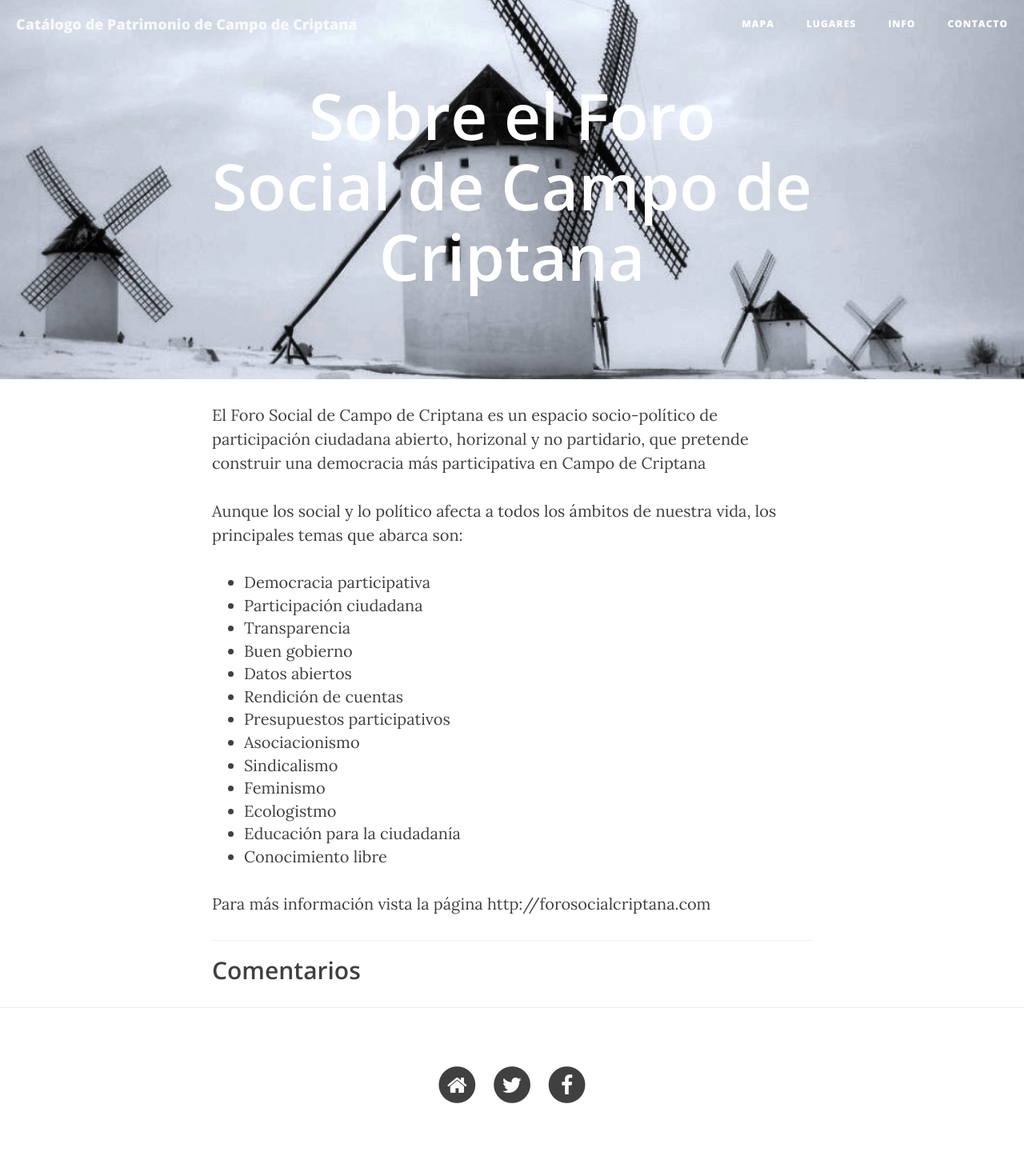
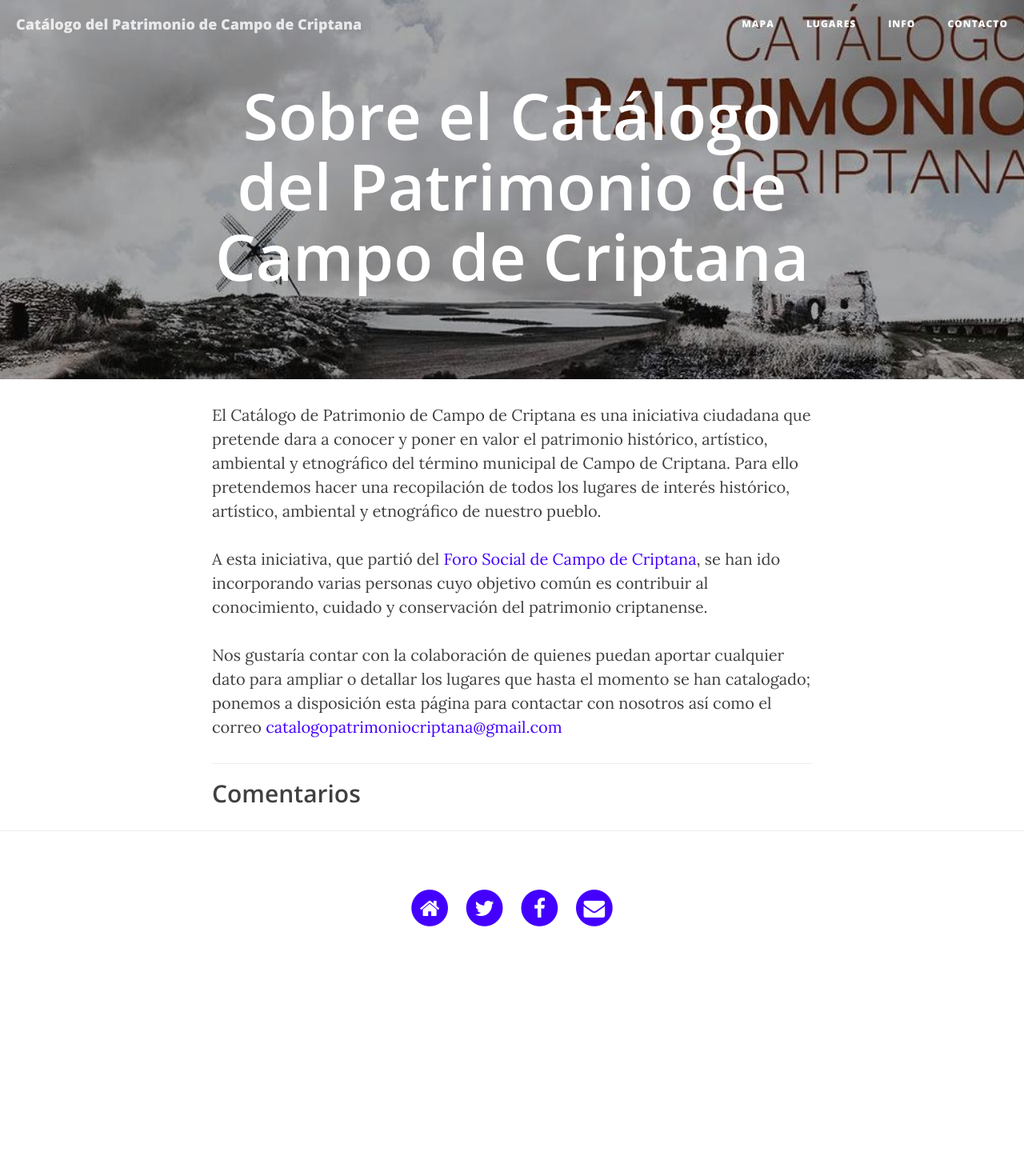
Before and after one commit to patrimoniocriptana/patrimoniocriptana.github.io, a Jekyll site: the page built from info.md, in a window 1280 px wide. Shown: the whole page at 80% size. Built offline with Jekyll 4.4.1, drawn with Linux system fonts in a browser that asks for light colours; nearby versions of some CDN libraries; after the commit the page ends 1233 px from its top, so only the background shows below that.

Commit message:
Actualizados enlaces para la nueva ubicación del sitio.

```diff
--- a/_config.yml
+++ b/_config.yml
@@ -1,14 +1,14 @@
 # Site settings
-title: Catálogo de Patrimonio de Campo de Criptana
+title: Catálogo del Patrimonio de Campo de Criptana
 header-img: img/home-bg.jpg
-email: forosocialcriptana@gmail.com
+email: catalogopatrimoniocriptana@gmail.com
 description: "Lugares de interés histórico, artístico, ambiental y etnográfico de Campo de Criptana"
 baseurl: ""
-url: "http://forosocialcriptana.github.io"
-twitter_username: fscriptana
-facebook_username:  forosocialcriptana
-instagram_username: forosocialcriptana
-discus_shortname: forosocialcriptana
+url: "https://patrimoniocriptana.github.io/"
+twitter_username: patrimocriptana
+facebook_username: 1646242979005609
+discus_shortname: patrimoniocriptana
+email_username: catalogopatrimoniocriptana@gmail.com
 
 # Google Analytics
 # To enable google analytics, uncomment below line with a valid Google Tracking ID
--- a/_includes/comments.html
+++ b/_includes/comments.html
@@ -5,22 +5,19 @@
 <script>
     /**
      *  RECOMMENDED CONFIGURATION VARIABLES: EDIT AND UNCOMMENT THE SECTION BELOW TO INSERT DYNAMIC VALUES FROM YOUR PLATFORM OR CMS.
-     *  LEARN WHY DEFINING THESE VARIABLES IS IMPORTANT: https://disqus.com/admin/universalcode/#configuration-variables
-     */
+     *  LEARN WHY DEFINING THESE VARIABLES IS IMPORTANT: https://disqus.com/admin/universalcode/#configuration-variables*/
     /*
     var disqus_config = function () {
-        this.page.url = PAGE_URL;  // Replace PAGE_URL with your page's canonical URL variable
-        this.page.identifier = PAGE_IDENTIFIER; // Replace PAGE_IDENTIFIER with your page's unique identifier variable
+    this.page.url = PAGE_URL;  // Replace PAGE_URL with your page's canonical URL variable
+    this.page.identifier = PAGE_IDENTIFIER; // Replace PAGE_IDENTIFIER with your page's unique identifier variable
     };
     */
-    (function() {  // DON'T EDIT BELOW THIS LINE
-        var d = document, s = d.createElement('script');
-
-        s.src = '//forosocialcriptana.disqus.com/embed.js';
-
+    (function() { // DON'T EDIT BELOW THIS LINE
+        var d = document,
+            s = d.createElement('script');
+        s.src = '//patrimoniocriptana.disqus.com/embed.js';
         s.setAttribute('data-timestamp', +new Date());
         (d.head || d.body).appendChild(s);
     })();
 </script>
-<noscript>Please enable JavaScript to view the <a href="https://disqus.com/?ref_noscript" rel="nofollow">comments powered by Disqus.</a></noscript>
-{% endif %}
+<noscript>Please enable JavaScript to view the <a href="https://disqus.com/?ref_noscript">comments powered by Disqus.</a></noscript> {% endif %}
--- a/_includes/footer.html
+++ b/_includes/footer.html
@@ -4,14 +4,16 @@
         <div class="row">
             <div class="col-lg-8 col-lg-offset-2 col-md-10 col-md-offset-1">
                 <ul class="list-inline text-center">
+                    {% if site.url %}
                     <li>
-                        <a href="http://forosocialcriptana.com">
+                        <a href="{{ site.url }}">
                             <span class="fa-stack fa-lg">
                                 <i class="fa fa-circle fa-stack-2x"></i>
                                 <i class="fa fa-home fa-stack-1x fa-inverse"></i>
                             </span>
                         </a>
                     </li>
+                    {% endif %}
                     {% if site.twitter_username %}
                     <li>
                         <a href="https://twitter.com/{{ site.twitter_username }}">
@@ -32,9 +34,9 @@
                         </a>
                     </li>
                     {% endif %}
-                    {% if site.email_username %}
+                    {% if site.email %}
                     <li>
-                        <a href="mailto:{{ site.email_username }}">
+                        <a href="mailto:{{ site.email }}">
                             <span class="fa-stack fa-lg">
                                 <i class="fa fa-circle fa-stack-2x"></i>
                                 <i class="fa fa-envelope fa-stack-1x fa-inverse"></i>
@@ -43,7 +45,7 @@
                     </li>
                     {% endif %}
                 </ul>
-                <p class="copyright">Copyright &copy; Foro Social de Campo de Criptana {{ site.time | date: '%Y' }}</p>
+                <p class="copyright">Copyright &copy; Catálogo del Patrimonio de Campo de Criptana {{ site.time | date: '%Y' }}</p>
             </div>
         </div>
     </div>
--- a/info.md
+++ b/info.md
@@ -1,26 +1,12 @@
 ---
 layout: page
-title: "Sobre el Foro Social de Campo de Criptana"
-description: "Por una democracia más participativa"
+title: "Sobre el Catálogo del Patrimonio de Campo de Criptana"
+description: "Conocer y proteger nuestro patrimonio"
 header-img: /img/home-bg.jpg
 ---
 
-El Foro Social de Campo de Criptana es un espacio socio-político de participación ciudadana abierto, horizonal y no partidario, que pretende construir una democracia más participativa en Campo de Criptana
+El Catálogo de Patrimonio de Campo de Criptana es una iniciativa ciudadana que pretende dara a conocer y poner en valor el patrimonio histórico, artístico, ambiental y etnográfico del término municipal de Campo de Criptana. Para ello pretendemos hacer una recopilación de todos los lugares de interés histórico, artístico, ambiental y etnográfico de nuestro pueblo.
 
-Aunque los social y lo político afecta a todos los ámbitos de nuestra vida, los principales temas que abarca son:
+A esta iniciativa, que partió del [Foro Social de Campo de Criptana](http://forosocialcriptana.com), se han ido incorporando varias personas cuyo objetivo común es  contribuir al conocimiento, cuidado y conservación del patrimonio criptanense.
 
-- Democracia participativa
-- Participación ciudadana
-- Transparencia
-- Buen gobierno
-- Datos abiertos
-- Rendición de cuentas
-- Presupuestos participativos
-- Asociacionismo
-- Sindicalismo
-- Feminismo
-- Ecologistmo
-- Educación para la ciudadanía
-- Conocimiento libre
-
-Para más información vista la página http://forosocialcriptana.com
+Nos gustaría contar con la colaboración de quienes puedan aportar cualquier dato para ampliar o detallar los lugares que hasta el momento se han catalogado; ponemos a disposición esta página para contactar con nosotros así como el correo [catalogopatrimoniocriptana@gmail.com](mailto:catalogopatrimoniocriptana@gmail.com)
--- a/less/main.less
+++ b/less/main.less
@@ -34,7 +34,7 @@ h6 {
 }
 
 a {
-	color: @gray-dark;
+	color: @brand-primary;
 	&:hover,
 	&:focus {
 		color: @brand-primary;
--- a/less/variables.less
+++ b/less/variables.less
@@ -4,7 +4,7 @@
 // Variables
 
 @title-color: #ffffff;
-@brand-primary: #0085A1;
+@brand-primary: #4400ff;
 @gray-dark: lighten(black, 25%);
 @gray: lighten(black, 50%);
 @white-faded: fade(white, 80%);
```
Also changed, not shown: contacto.md (+3 -5 lines), css/main.min.css, img/baner-patrimonio-criptana.jpg (added), img/home-bg.jpg, img/logo-patrimonio-criptana.jpg (added), 2 other files.
